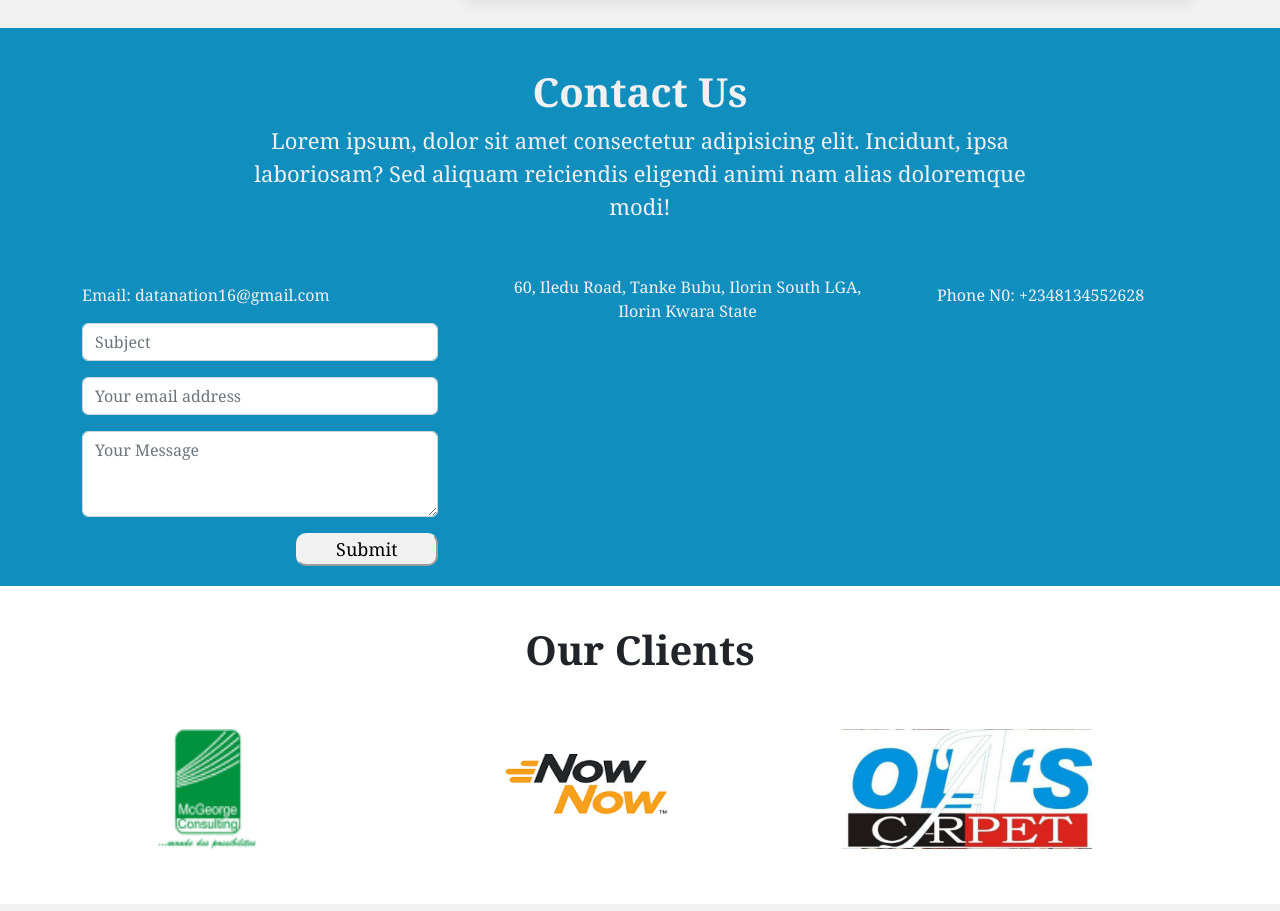
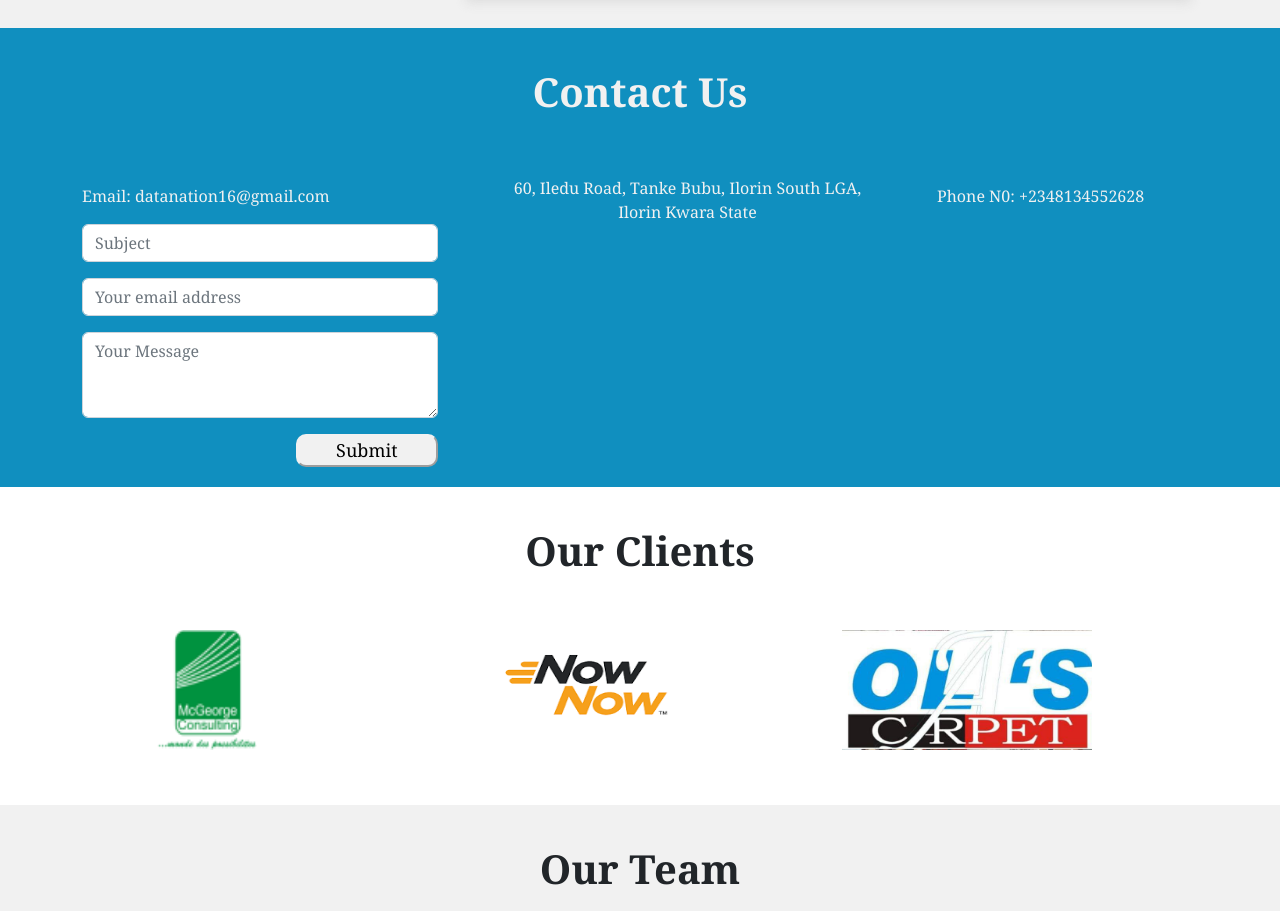
Before and after one commit to victoryohanna/datanationais, a React (Create React App) app: page / in a window 1280 px wide. Shown: the part 3346-4257 px from the top of the page. Built offline with nearby package versions, Linux system fonts and the light colour scheme.

Commit message:
modified contact section

```diff
--- a/src/components/contact.jsx
+++ b/src/components/contact.jsx
@@ -10,9 +10,9 @@
         <div className="header-text">
           <h1>Contact Us</h1>
           <span>
-            Lorem ipsum, dolor sit amet consectetur adipisicing elit. Incidunt,
+            {/* Lorem ipsum, dolor sit amet consectetur adipisicing elit. Incidunt,
             ipsa laboriosam? Sed aliquam reiciendis eligendi animi nam alias
-            doloremque modi!
+            doloremque modi! */}
           </span>
         </div>
         <div className="row">
```
